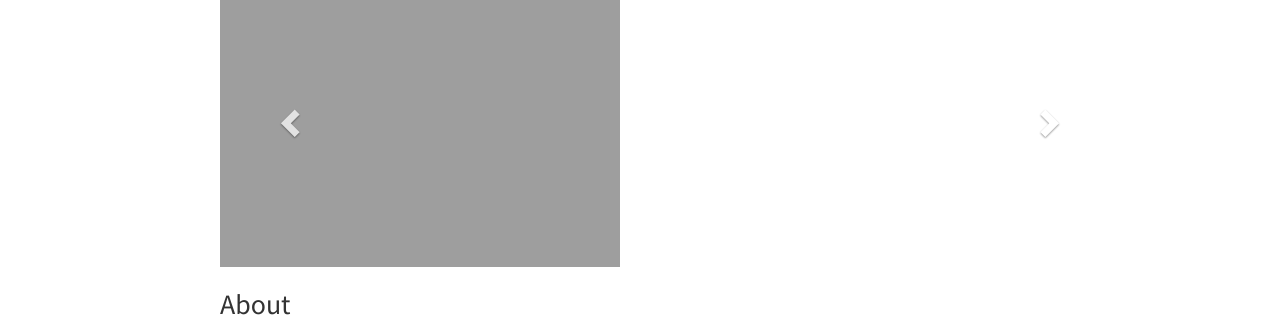
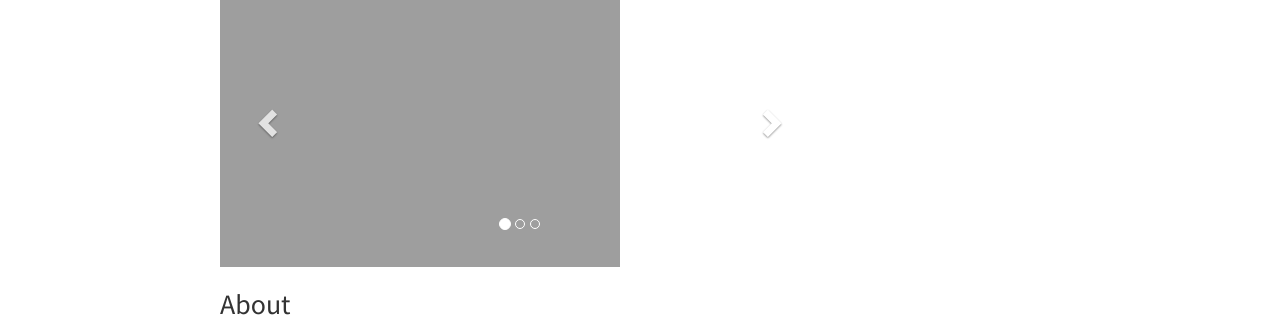
Before and after one commit to molecularpsychiatrylab/molecularpsychiatrylab.github.io, a Jekyll site: the page built from _pages/home.md, in a window 1280 px wide. Shown: the part 123-442 px from the top of the page. Built offline with Jekyll 4.4.1, drawn with Linux system fonts in a browser that asks for light colours; nearby versions of some CDN libraries.

Commit message:
Update homelay.html

```diff
--- a/_layouts/homelay.html
+++ b/_layouts/homelay.html
@@ -3,7 +3,7 @@
 ---
 
 <div id="homeid" class="col-sm-12">
-	<div id="carousel" class="carousel slide" style="width: 900px;" data-ride="carousel" data-interval="5000" data-pause="hover">
+	<div id="carousel" class="carousel slide" style="width: 600px;" data-ride="carousel" data-interval="5000" data-pause="hover">
 		<!-- Menu -->
 		<ol class="carousel-indicators">
 			<li data-target="#carousel" data-slide-to="0" class="active"></li>
@@ -12,7 +12,7 @@
 		</ol>
 
 		<!-- Items -->
-		<div class="carousel-inner" style="width: 500px;" markdown="0" height: 100vh; display: flex; align-items: center;>
+		<div class="carousel-inner" style="width: 500px;" markdown="0" >
 
 
 			<div class="item active">
```
